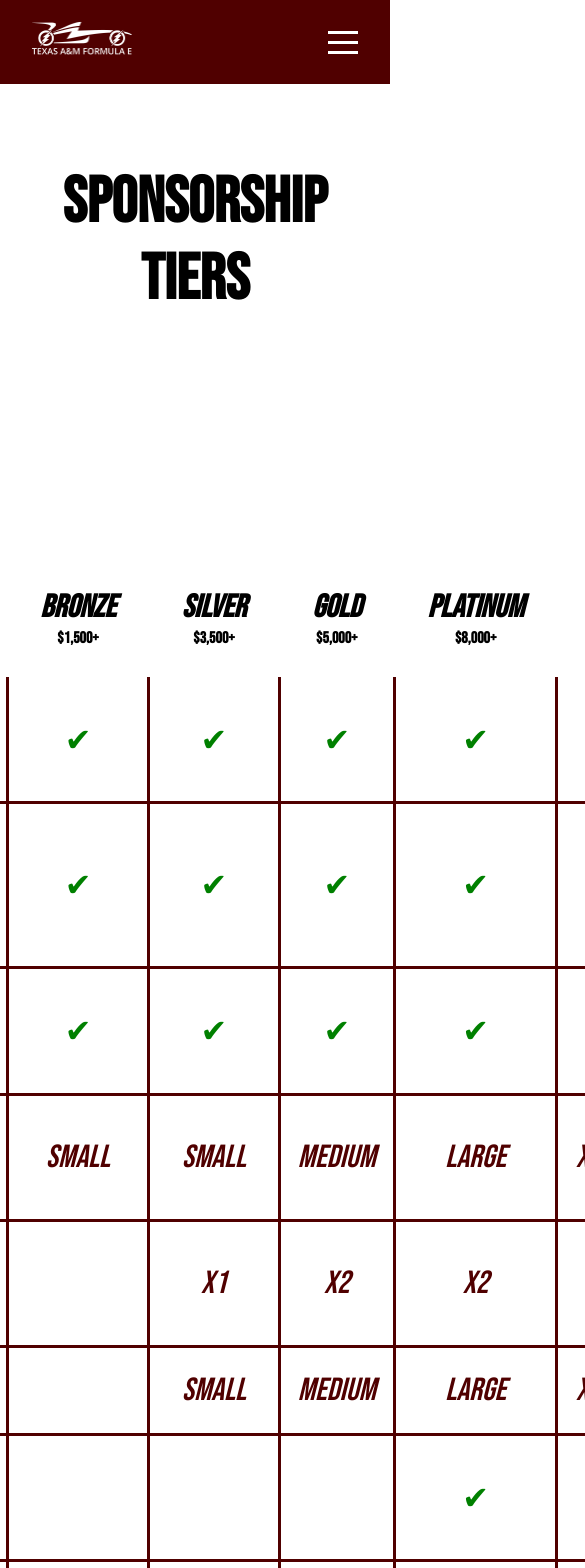
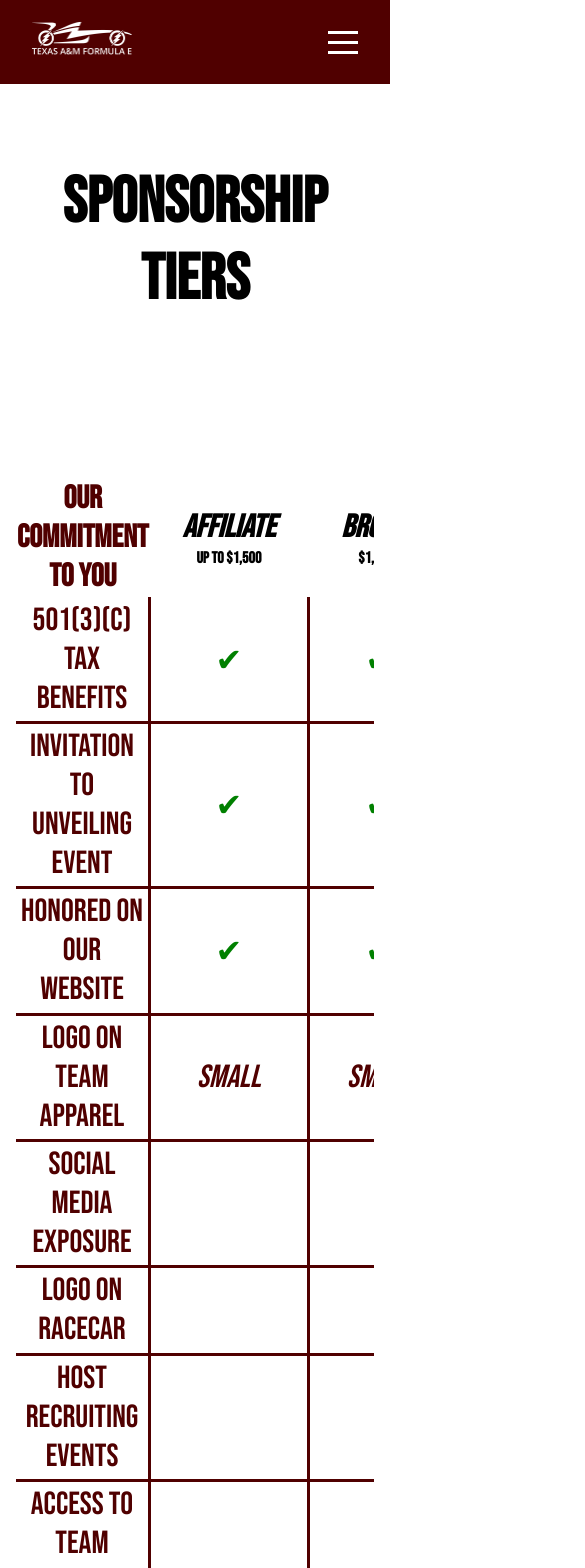
Before and after one commit to tamu-formula-cs/FSAE-EV-Site, a React (Vite) app: page /become-sponsors in a window 390 px wide. Shown: the top 1568 px of the page, 585 px wide, since content can reach past the window. Built offline with nearby package versions, Linux system fonts and the light colour scheme.

Commit message:
fixed mobile view

```diff
--- a/src/pages/sponsors/becomeSponsors.css
+++ b/src/pages/sponsors/becomeSponsors.css
@@ -8,12 +8,7 @@ body {
 :root {
     --maroon: #500000;
 }
-.sponsorship-tiers-table-container {
-    overflow-x: auto;
-    margin-top: 5rem;
-    margin-bottom: 5rem;
-    -webkit-overflow-scrolling: touch;
-}
+
 .sponsorship-tiers-table {
     border-collapse: collapse;
     margin-top: 5rem;
@@ -28,7 +23,6 @@ body {
     vertical-align: middle;
     padding: .2rem;
 }
-
 
 .sponsorship-tiers-table {
     border: none;
@@ -198,6 +192,7 @@ button.become-sponsor-button:hover{
         -webkit-overflow-scrolling: touch;
     }
 
+
     .button-container {
         gap: 2rem;
         flex-direction: column;
--- a/src/pages/sponsors/becomeSponsors.jsx
+++ b/src/pages/sponsors/becomeSponsors.jsx
@@ -17,7 +17,6 @@ function SponsorshipTiers() {
       <Header />
       <div className="sponsorship-tiers">
         <h1 className="sponsors-title">SPONSORSHIP TIERS</h1>
-        <div className="sponsorship-tiers-table-container">
           <table className="sponsorship-tiers-table">
             <thead>
               <tr>
@@ -146,8 +145,6 @@ function SponsorshipTiers() {
           <button className="become-sponsor-button" onClick={handleSponsorClick}>BECOME A SPONSOR</button>
           <button className="become-sponsor-button" onClick={handleMoreInfoClick}>MORE INFORMATION</button>
         </div>
-
-      </div>
       <Footer />
     </div>
   );
```
